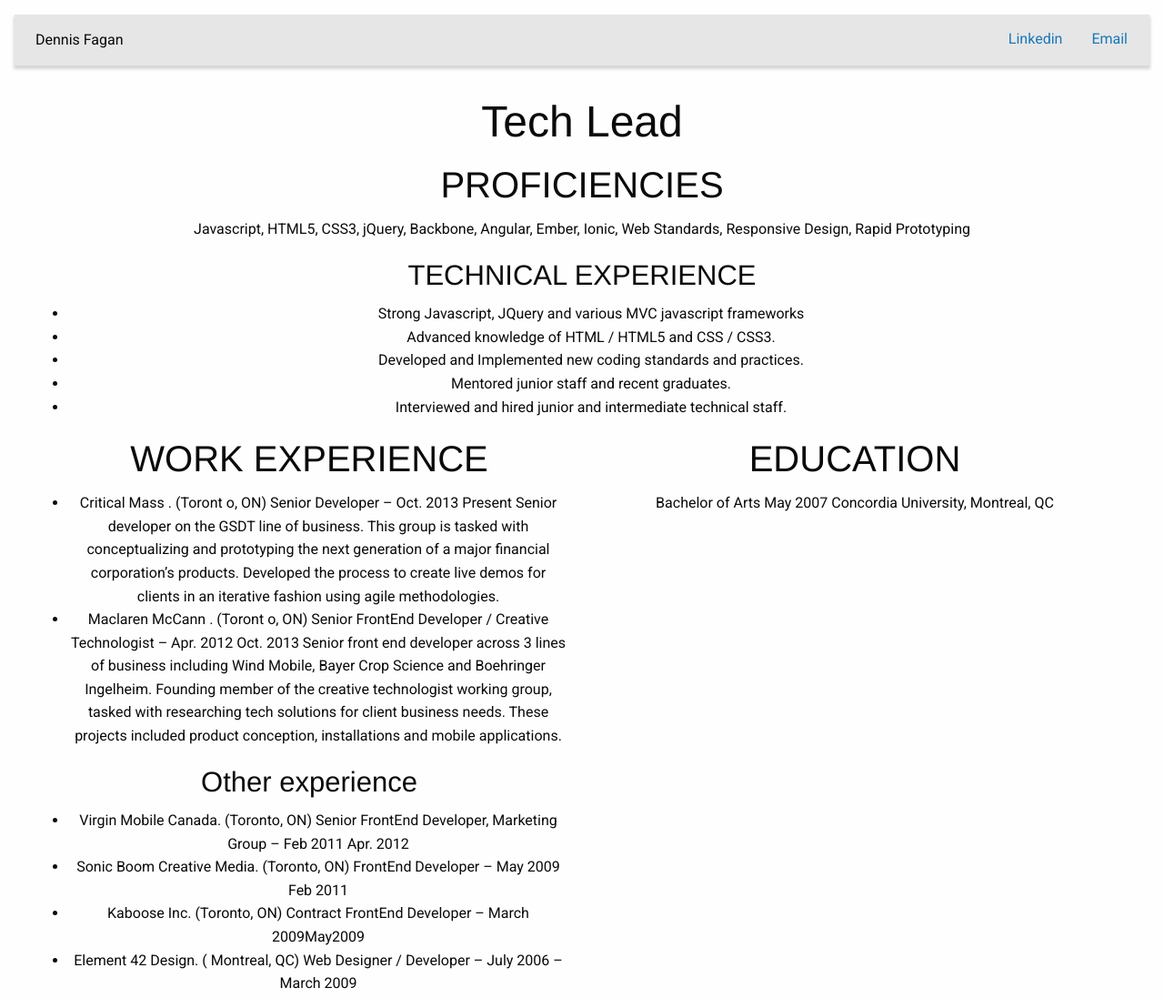
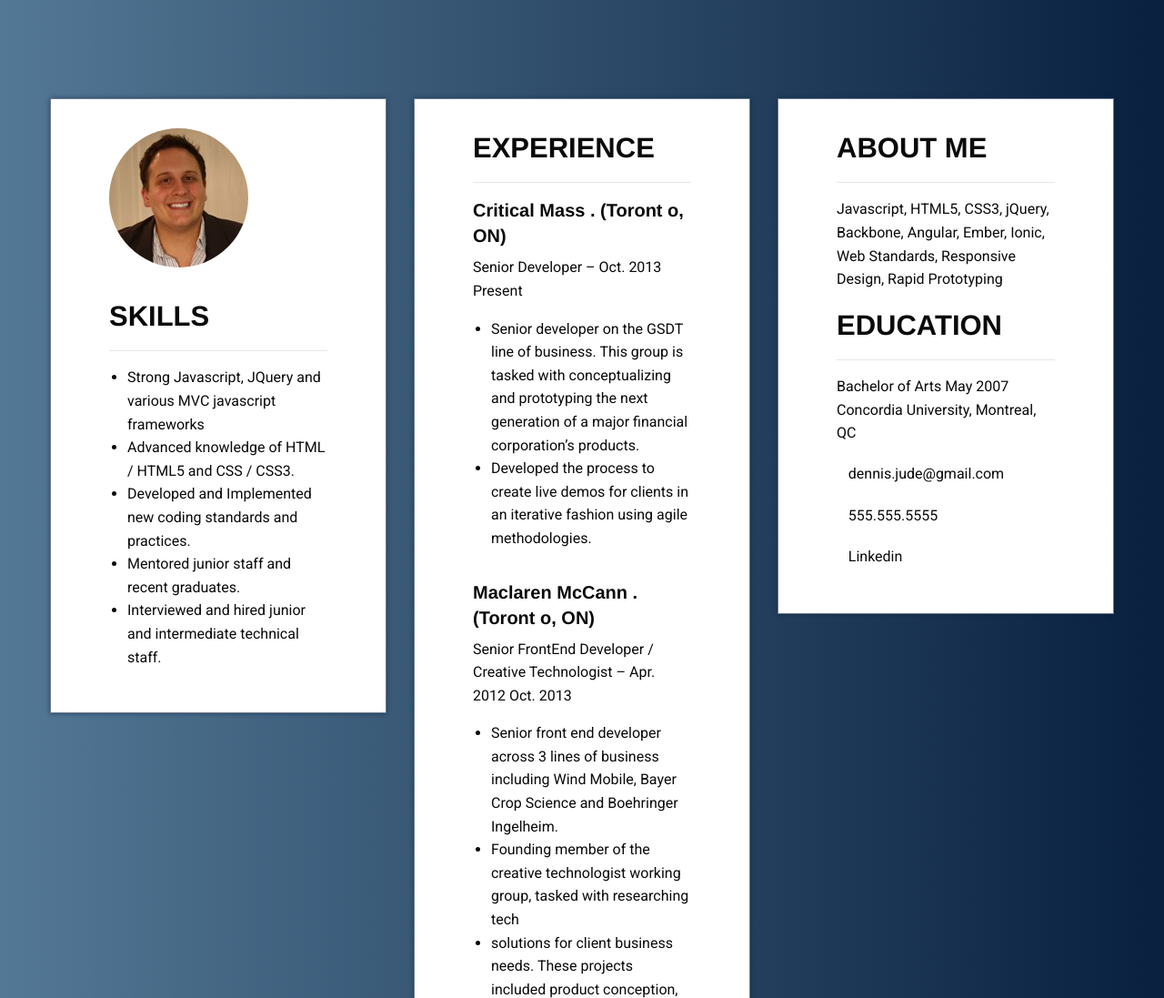
Before and after one commit to DennisTM/dennistm.github.io, a plain HTML site: page index.html in a window 1280 px wide. Shown: the top 1097 px of the page at 91% size. Drawn offline with Linux system fonts and the light colour scheme.

Commit message:
git add -A

```diff
--- a/index.html
+++ b/index.html
@@ -12,39 +12,13 @@
     <link rel="stylesheet" href="styles/main.css">
   </head>
   <body>
+    <main class="main-content" id="main-content">
+      <div class="portfolio-resume row">
 
-    <header class="main-header" role="banner">
-      <a id="skip-navigation" class="show-on-focus button secondary" href="#main-content">Skip Navigation</a>
-      <div class="top-bar">
-        <div class="top-bar-title">
-          <div class="row">
-            <div class="columns">
-              <span data-responsive-toggle="main-navigation" data-hide-for="medium">
-                <button class="menu-icon dark" type="button" data-toggle>
-                  <span class="show-for-sr">Contact</span>
-                </button>
-              </span>
-              <span>Dennis Fagan</span>
-            </div>
-          </div>
-        </div>
-        <div id="main-navigation" class="top-bar-right main-navigation">
-          <nav role="navigation">
-            <ul class="menu vertical medium-horizontal" data-responsive-menu="accordion large-dropdown" data-click-open="true" data-disable-hover="true">
-              <li><a href="https://www.linkedin.com/in/dennistm">Linkedin</a></li>
-              <li><a href="mailto:dennis.jude@gmail.com?subject=I saw your profile on github&body=Hey Dennis,">Email</a></li>
-            </ul>
-          </nav>
-        </div>
-      </div>
-    </header>
-    <main class="main-content" id="main-content">
-      <div class="row carousel">
-        <section class="large-12 columns text-center">
-          <h1>Tech Lead</h1>
-          <h2>PROFICIENCIES</h2>
-          <p>Javascript, HTML5, CSS3, jQuery, Backbone, Angular, Ember, Ionic, Web Standards, Responsive Design, Rapid Prototyping</p>
-          <h3>TECHNICAL EXPERIENCE</h3>
+        <div class="large-4 columns">
+          <div class="portfolio-resume-wrapper">
+            <img class="portfolio-resume-headshot" src="images/0a84d20.jpg" alt="headshot">
+            <h3 class="portfolio-resume-header">Skills</h3>
             <ul>
               <li>Strong Javascript, JQuery and various MVC javascript frameworks</li>
               <li>Advanced knowledge of HTML / HTML5 and CSS / CSS3.</li>
@@ -52,31 +26,32 @@
               <li>Mentored junior staff and recent graduates.</li>
               <li>Interviewed and hired junior and intermediate technical staff.</li>
             </ul>
-        </section>
-        <section class="large-6 columns text-center">
-          <h2>WORK EXPERIENCE</h2>
+          </div>
+        </div>
+
+        <div class="large-4 columns">
+          <div class="portfolio-resume-wrapper">
+            <h3 class="portfolio-resume-header">Experience</h3>
+            <div class="portfolio-resume-spacing">
+              <h5><strong>Critical Mass . (Toront o, ON)</strong></h5>
+              <p>Senior Developer – Oct. 2013 Present</p>
               <ul>
-            <li>
-              Critical Mass . (Toront o, ON)
-Senior Developer – Oct. 2013 Present
-Senior developer on the GSDT line of business. This group is tasked with conceptualizing and
-prototyping the next generation of a major financial corporation’s products.
-Developed the process to create live demos for clients in an iterative fashion using agile
-methodologies.
-            </li>
-            <li>
-              Maclaren McCann . (Toront o, ON)
-Senior FrontEnd
-Developer / Creative Technologist – Apr. 2012 Oct.
-2013
-Senior front end developer across 3 lines of business including Wind Mobile, Bayer Crop Science
-and Boehringer Ingelheim.
-Founding member of the creative technologist working group, tasked with researching tech
-solutions for client business needs. These projects included product conception, installations
-and mobile applications.
-            </li>
+                <li>Senior developer on the GSDT line of business. This group is tasked with conceptualizing and prototyping the next generation of a major financial corporation’s products.</li>
+                <li>Developed the process to create live demos for clients in an iterative fashion using agile methodologies.</li>
               </ul>
-          <h3>Other experience</h3>
+            </div>
+            <div class="portfolio-resume-spacing">
+              <h5><strong>Maclaren McCann . (Toront o, ON)</strong></h5>
+              <p>Senior FrontEnd Developer / Creative Technologist – Apr. 2012 Oct. 2013</p>
+              <ul>
+                <li>Senior front end developer across 3 lines of business including Wind Mobile, Bayer Crop Science and Boehringer Ingelheim.</li>
+                <li>Founding member of the creative technologist working group, tasked with researching tech</li>
+                <li>solutions for client business needs. These projects included product conception, installations and mobile applications.</li>
+              </ul>
+            </div>
+
+            <div class="portfolio-resume-spacing">
+              <h5><strong>Other experience</strong></h5>
               <ul>
                 <li>
                   Virgin Mobile Canada. (Toronto, ON)
@@ -100,12 +75,30 @@ Developer – March 2009May2009
     Web Designer / Developer – July 2006 – March 2009
                 </li>
               </ul>
-        </section>
-        <section class="large-6 columns text-center">
-          <h2>EDUCATION</h2>
+            </div>
+          </div>
+        </div>
+
+        <div class="large-4 columns">
+          <div class="portfolio-resume-wrapper">
+            <h3 class="portfolio-resume-header">About Me</h3>
+            <p>Javascript, HTML5, CSS3, jQuery, Backbone, Angular, Ember, Ionic, Web Standards, Responsive Design, Rapid Prototyping</p>
+            <h3 class="portfolio-resume-header">Education</h3>
             <p>Bachelor of Arts May 2007 Concordia University, Montreal, QC</p>
-        </section>
+            <div class="portfolio-resume-contact-info">
+              <a href="mailto:dennis.jude@gmail.com?subject=I saw your profile on github&body=Hey Dennis,"><i class="fa fa-envelope" aria-hidden="true"></i>dennis.jude@gmail.com</a>
             </div>
+            <div class="portfolio-resume-contact-info">
+              <a href="tel:+14083410600"><i class="fa fa-phone" aria-hidden="true"></i></i>555.555.5555</a>
+            </div>
+            <div class="portfolio-resume-contact-info">
+              <a href="https://www.linkedin.com/in/dennistm"><i class="fa fa-linkedin" aria-hidden="true"></i></i>Linkedin</a>
+            </div>
+          </div>
+        </div>
+
+      </div>
+
     </main>
     <script src="scripts/vendor.js"></script>
     <script src="scripts/main.js"></script>
--- a/scripts/main.js
+++ b/scripts/main.js
@@ -1,19 +1,3 @@
 $(function(){
 	$(document).foundation();
-	$(".carousel").slick({
-		dots: true,
-  		infinite: false,
-  		speed: 300,
-  		mobileFirst: true,
-  		slidesToShow: 1,
-  		slidesToScroll: 1,
-  		prevArrow: '<button type="button" class="slick-prev"><span class="show-for-sr">Previous</span></button>',
-  		nextArrow: '<button type="button" class="slick-next"><span class="show-for-sr">Next</span></button>',
-  		responsive: [
-		    {
-				breakpoint: 1024,
-				settings: "unslick"
-		    }
-	    ]
-	});
 });
--- a/styles/main.css
+++ b/styles/main.css
@@ -1,113 +1,57 @@
 body {
 	font-family: 'Roboto', sans-serif;
 	font-weight: 100;
+
+	background: rgba(83,120,149,1);
+background: -moz-linear-gradient(left, rgba(83,120,149,1) 0%, rgba(9,32,63,1) 100%);
+background: -webkit-gradient(left top, right top, color-stop(0%, rgba(83,120,149,1)), color-stop(100%, rgba(9,32,63,1)));
+background: -webkit-linear-gradient(left, rgba(83,120,149,1) 0%, rgba(9,32,63,1) 100%);
+background: -o-linear-gradient(left, rgba(83,120,149,1) 0%, rgba(9,32,63,1) 100%);
+background: -ms-linear-gradient(left, rgba(83,120,149,1) 0%, rgba(9,32,63,1) 100%);
+background: linear-gradient(to right, rgba(83,120,149,1) 0%, rgba(9,32,63,1) 100%);
+filter: progid:DXImageTransform.Microsoft.gradient( startColorstr='#537895', endColorstr='#09203f', GradientType=1 );
 }
 
-.main-header {
-	position: fixed;
-	top: 1rem;
-	left: 1rem;
-	right: 1rem;
-	box-shadow: 0px 3px 3px 1px rgba(125,125,125,0.3);
 
-	z-index: 500;
-}
-[data-responsive-toggle="main-navigation"] {
-	padding: 1rem 0.75rem 1rem 0;
-}
-.main-body {
-	z-index: 100;
+.portfolio-resume-spacing {
+  margin-bottom: 2rem;
 }
 
-.slick-slider{
-    padding: 6rem 2rem 1rem;
-    min-height: 100vh;
-    box-sizing: border-box;
-}
-.slick-track {
-	height: 100%;
+.portfolio-resume-wrapper {
+  padding: 2rem 4rem;
+  margin-top: 0.5rem;
+  margin-bottom: 0.5rem;
+  background: #fff;
+  box-shadow: 0 0 5px rgba(9,32,63,0.6);
+  border: 1px solid rgba(9,32,63,0.6);
 }
 
-.slick-prev, .slick-next {
-	position: absolute;
-	top: 50%;
-	transform: translate3d(0,-50%,0);
-	color: transparent;
-	opacity: .6;
-	transition: opacity 0.3s ease-out;
-
-}
-/*&:hover, &:focus {
-	opacity: 1;
-}*/
-.slick-prev{
-	left: 10px;
-}
-.slick-prev:before{
-	content: '';
-	display: block;
-	width: 30px;
-	height: 30px;
-	border: none;
-	border-top: solid 2px #550f9d;
-	border-right: solid 2px #550f9d;
-	transform-origin: center;
-	transform: rotate(225deg);
-}
-.slick-next{
-	right: 10px;
+.portfolio-resume-headshot {
+  margin-bottom: 2rem;
+  border-radius: 50%;
 }
 
-.slick-next:after{
-	content: '';
-	display: block;
-	width: 30px;
-	height: 30px;
-	border: none;
-	border-top: solid 2px #550f9d;
-	border-right: solid 2px #550f9d;
-	transform-origin: center;
-	transform: rotate(45deg);
-}
-.slick-disabled {
-	opacity: .1;
-}
-/*&:hover, &:focus {
-		opacity: .1;
-	}*/
-
-.slick-dots {
-	margin: 0 auto;
-	text-align: center;
-	position: fixed;
-	bottom: 1rem;
-	left: 1rem;
-	right: 1rem;
+.portfolio-resume-header {
+  text-transform: uppercase;
+  padding-bottom: 1rem;
+  border-bottom: 1px solid #e6e6e6;
+  font-weight: bold;
+  margin-bottom: 1rem;
 }
 
-.slick-dots li {
-	display: inline-block;
-	margin: 0 5px;
+.portfolio-resume-contact-info {
+  margin-bottom: 0.75rem;
 }
-.slick-dots li button {
-	color: transparent;
-	background: #282828;
-	border-radius: 50%;
-	font-size: 8px;
-	height: 10px;
-	width: 10px;
-	border: 6px solid transparent;
-	opacity: .6;
 
-	transition: opacity 0.3s ease-out;
+.portfolio-resume-contact-info a {
+  color: #0a0a0a;
 }
-/*&:hover, &:focus {
-				opacity: 1;
-				cursor: pointer;
-			}*/
-.slick-dots li.slick-active button {
-	background: #550f9d;
-	opacity: 1;
+
+.portfolio-resume-contact-info .fa {
+  font-size: 1.4rem;
+  padding-right: 0.8rem;
+  vertical-align: middle;
+  color: #0a0a0a;
 }
 
 @media screen and (min-width: 1024px) {
```
Also changed, not shown: images/0a84d20.jpg (added), 2 other files. Lines whose indentation alone changed are shown as unchanged.
